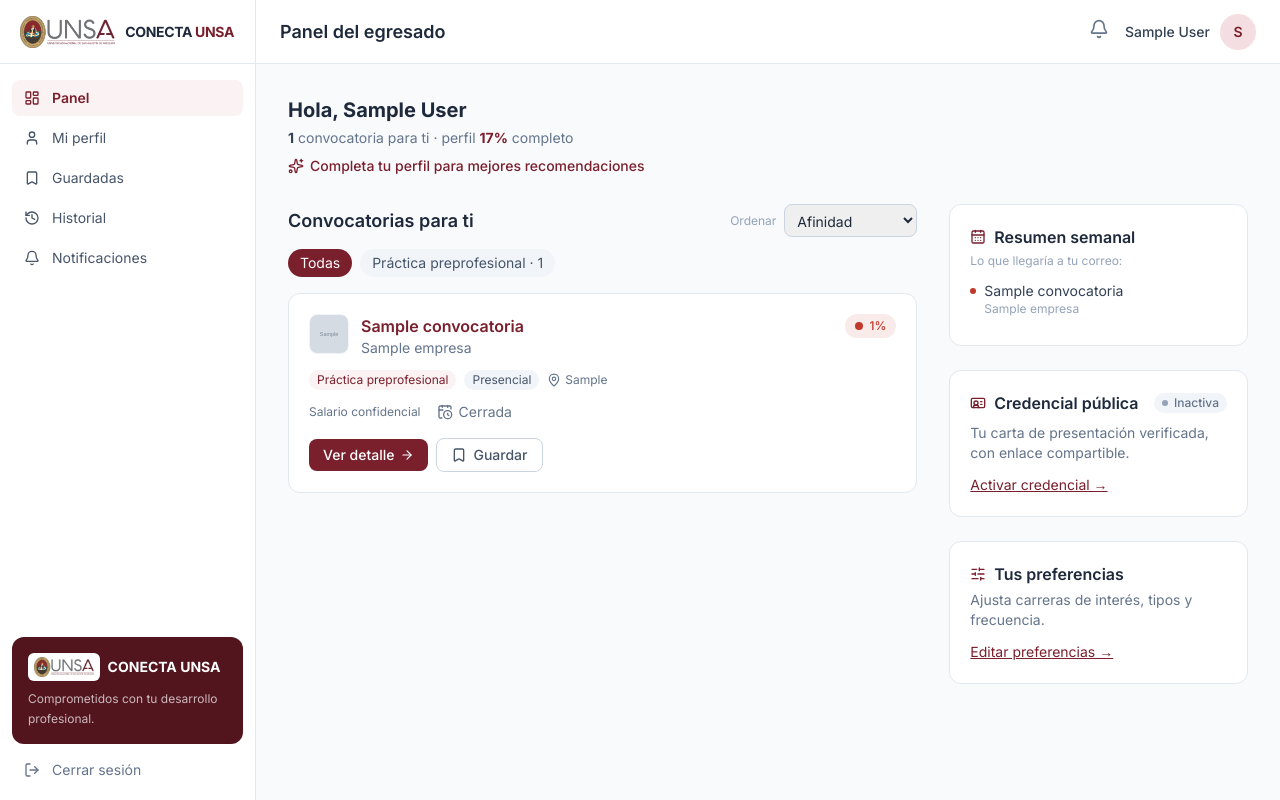
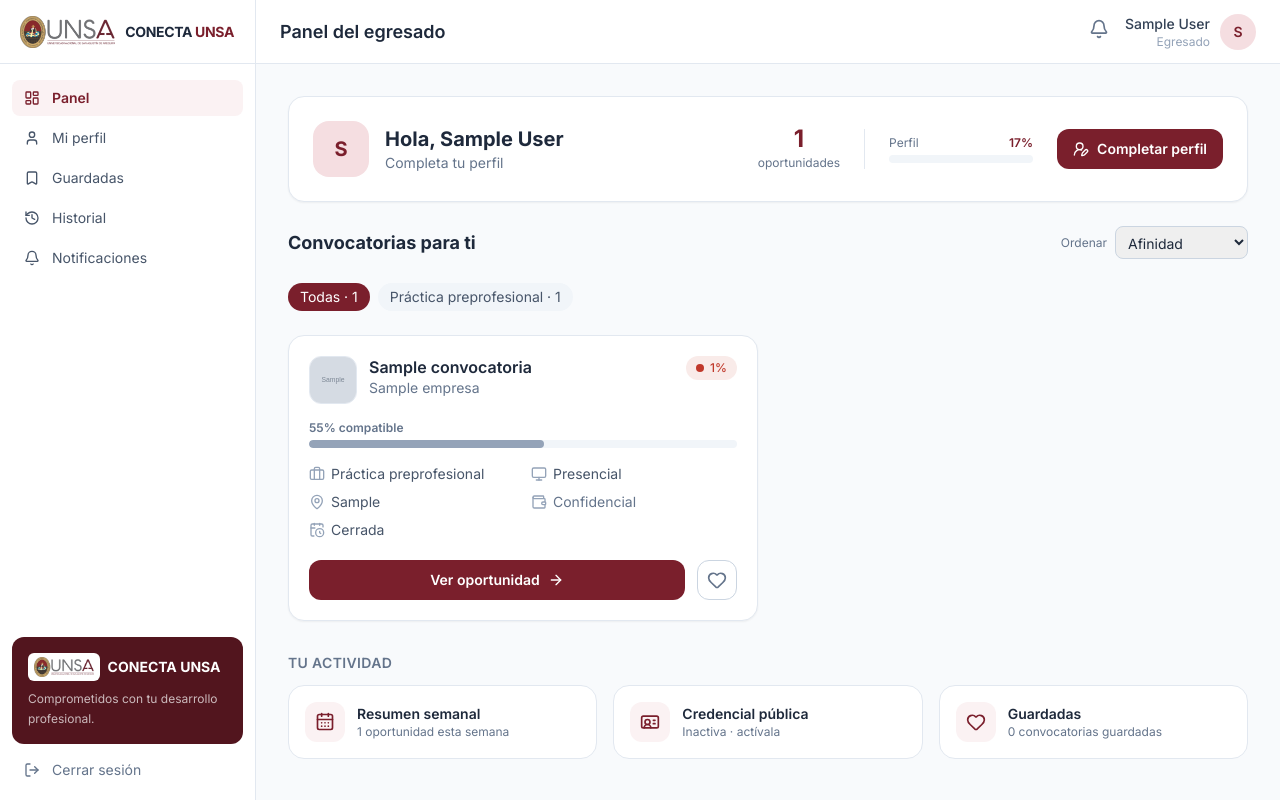
Before and after one commit to Cristhianepcc/conecta-unsa, a Django app: page /usuarios/dashboard/ in a window 1280 px wide. Run offline with Django 5.2, Linux system fonts and the light colour scheme; a user stored in the database is signed in; data comes from the database, SQL or seed files in the repository; tables that the repository leaves empty hold one stand-in row (values such as "Sample post"); grey boxes marked "Sample" are stand-in pictures; some libraries are stand-ins or nearby versions.

Commit message:
redesign(10): dashboard egresado de 2 zonas centrado en oportunidades
- elimina columna derecha; header card (nombre, carrera, N oportunidades, % perfil + barra, CTA)
- tarjetas de oportunidad: logo, % compatible con barra, meta clave, chips '¿por que te la
  recomendamos?', botones [Ver oportunidad] + corazon Guardar (radius 16px, sombras suaves)
- compatibilidad() en matching (match % + chips cortos)
- feed a 2-3 columnas; 'Tu actividad' inferior (resumen/credencial/guardadas) en cards horizontales
- tests de landing sincronizados con su rediseno; 126 tests verdes

```diff
--- /dev/null
+++ b/apps/convocatorias/templates/convocatorias/_oportunidad.html
@@ -0,0 +1,95 @@
+{% comment %}Tarjeta de oportunidad (feed del egresado).
+Contexto: item.conv, item.match (int %), item.chips (list), guardadas_ids.{% endcomment %}
+{% with conv=item.conv %}
+<article id="conv-{{ conv.id }}"
+         class="scroll-mt-24 flex flex-col rounded-2xl border border-slate-200 bg-white p-5 shadow-sm hover:shadow-md hover:border-granate-200 transition">
+  <!-- Encabezado -->
+  <div class="flex items-start gap-3">
+    {% if conv.empresa.logo_url %}
+    <img src="{{ conv.empresa.logo_url }}" alt="" class="h-12 w-12 shrink-0 rounded-xl object-cover border border-slate-200">
+    {% else %}
+    <span class="h-12 w-12 shrink-0 rounded-xl bg-granate-50 text-granate-700 grid place-items-center font-bold">
+      {{ conv.empresa.nombre_comercial|default:conv.empresa.razon_social|slice:":1"|upper }}
+    </span>
+    {% endif %}
+    <div class="min-w-0 flex-1">
+      <a href="{% url 'convocatorias:detalle' conv.id %}" class="block font-semibold text-slate-800 hover:text-granate-700 leading-snug">
+        {{ conv.titulo }}
+      </a>
+      <p class="text-sm text-slate-500 truncate">
+        {{ conv.empresa }}
+        {% if conv.empresa.verificada %}<i data-lucide="badge-check" class="inline w-3.5 h-3.5 text-exito align-text-bottom" title="Empresa verificada"></i>{% endif %}
+      </p>
+    </div>
+    {% include "convocatorias/_transparencia.html" with et=conv.etiqueta_transparencia pct=conv.transparencia_pct variant="pill" %}
+  </div>
+
+  <!-- Compatibilidad (Match) -->
+  <div class="mt-4">
+    <div class="flex items-center justify-between text-xs">
+      <span class="font-semibold {% if item.match >= 80 %}text-exito{% elif item.match >= 60 %}text-granate-700{% else %}text-slate-500{% endif %}">
+        {{ item.match }}% compatible
+      </span>
+    </div>
+    <div class="mt-1 h-2 rounded-full bg-slate-100 overflow-hidden"
+         role="img" aria-label="Compatibilidad {{ item.match }} por ciento">
+      <div class="h-full rounded-full {% if item.match >= 80 %}bg-exito{% elif item.match >= 60 %}bg-granate-600{% else %}bg-slate-400{% endif %}"
+           style="width: {{ item.match }}%"></div>
+    </div>
+  </div>
+
+  <!-- Meta clave -->
+  <div class="mt-4 grid grid-cols-2 gap-x-4 gap-y-2 text-sm">
+    <span class="inline-flex items-center gap-1.5 text-slate-600"><i data-lucide="briefcase" class="w-4 h-4 text-slate-400"></i>{{ conv.get_tipo_display }}</span>
+    {% if conv.modalidad %}<span class="inline-flex items-center gap-1.5 text-slate-600"><i data-lucide="monitor" class="w-4 h-4 text-slate-400"></i>{{ conv.get_modalidad_display }}</span>{% endif %}
+    {% if conv.ubicacion %}<span class="inline-flex items-center gap-1.5 text-slate-600"><i data-lucide="map-pin" class="w-4 h-4 text-slate-400"></i>{{ conv.ubicacion }}</span>{% endif %}
+    {% if conv.banda_salarial_min and conv.banda_salarial_max and not conv.salario_confidencial %}
+      <span class="inline-flex items-center gap-1.5 font-medium text-slate-700"><i data-lucide="wallet" class="w-4 h-4 text-granate-700"></i>S/ {{ conv.banda_salarial_min }}–{{ conv.banda_salarial_max }}</span>
+    {% elif conv.salario_confidencial %}
+      <span class="inline-flex items-center gap-1.5 text-slate-500"><i data-lucide="wallet" class="w-4 h-4 text-slate-400"></i>Confidencial</span>
+    {% endif %}
+    {% if conv.fecha_limite %}
+      <span class="inline-flex items-center gap-1.5 {% if conv.cierra_pronto %}text-peligro font-medium{% else %}text-slate-600{% endif %}"
+            title="Postula hasta {{ conv.fecha_limite|date:'j M Y' }}">
+        <i data-lucide="calendar-clock" class="w-4 h-4 {% if not conv.cierra_pronto %}text-slate-400{% endif %}"></i>
+        {% with d=conv.dias_para_cierre %}{% if d == 0 %}Cierra hoy{% elif d == 1 %}Cierra mañana{% elif d > 1 %}Cierra en {{ d }} días{% else %}Cerrada{% endif %}{% endwith %}
+      </span>
+    {% endif %}
+  </div>
+
+  <!-- ¿Por qué te recomendamos? -->
+  {% if item.chips %}
+  <div class="mt-4 rounded-xl bg-granate-50/60 p-3">
+    <p class="text-xs font-medium text-granate-700 flex items-center gap-1.5"><i data-lucide="sparkles" class="w-3.5 h-3.5"></i> ¿Por qué te la recomendamos?</p>
+    <div class="mt-2 flex flex-wrap gap-1.5">
+      {% for chip in item.chips %}
+      <span class="rounded-full bg-white border border-granate-100 text-granate-700 text-xs px-2.5 py-1">{{ chip }}</span>
+      {% endfor %}
+    </div>
+  </div>
+  {% endif %}
+
+  <!-- Acciones -->
+  <div class="mt-5 flex items-center gap-3">
+    <a href="{% url 'convocatorias:detalle' conv.id %}"
+       class="flex-1 inline-flex items-center justify-center gap-2 rounded-xl bg-granate-700 px-4 py-2.5 text-sm font-semibold text-white hover:bg-granate-800">
+      Ver oportunidad <i data-lucide="arrow-right" class="w-4 h-4"></i>
+    </a>
+    <form method="post" action="{% url 'convocatorias:guardar' conv.id %}">
+      {% csrf_token %}
+      <input type="hidden" name="next" value="{{ request.get_full_path }}#conv-{{ conv.id }}">
+      {% if conv.id in guardadas_ids %}
+      <button aria-label="Quitar de guardadas" title="Guardada"
+              class="inline-flex items-center justify-center h-10 w-10 rounded-xl border border-granate-700 text-granate-700 hover:bg-granate-50">
+        <i data-lucide="heart" class="w-5 h-5 fill-current"></i>
+      </button>
+      {% else %}
+      <button aria-label="Guardar oportunidad" title="Guardar"
+              class="inline-flex items-center justify-center h-10 w-10 rounded-xl border border-slate-300 text-slate-500 hover:border-granate-300 hover:text-granate-700">
+        <i data-lucide="heart" class="w-5 h-5"></i>
+      </button>
+      {% endif %}
+    </form>
+  </div>
+</article>
+{% endwith %}
--- a/apps/usuarios/templates/usuarios/dashboard.html
+++ b/apps/usuarios/templates/usuarios/dashboard.html
@@ -2,34 +2,59 @@
 
 {% block title %}Mi panel — CONECTA UNSA{% endblock %}
 {% block dashboard_title %}Panel del egresado{% endblock %}
-
+{% block user_role %}{{ talento.get_estado_academico_display|default:"Egresado" }}{% endblock %}
 {% block sidebar_items %}{% include "usuarios/_sidebar_egresado.html" with seccion="dashboard" %}{% endblock %}
 
 {% block dashboard_content %}
-<div class="max-w-5xl">
-  <!-- Encabezado con resumen accionable -->
-  <h2 class="text-xl font-bold text-slate-800">
-    Hola, {{ request.user.get_full_name|default:request.user.email }}
-  </h2>
-  <p class="mt-1 text-sm text-slate-500">
-    {% if talento.carrera %}{{ talento.carrera }} · {{ talento.get_estado_academico_display }} · {% endif %}
-    <strong class="text-slate-700">{{ total }}</strong> convocatoria{{ total|pluralize }} para ti ·
-    perfil <strong class="text-granate-700">{{ completitud.pct }}%</strong> completo
+<div class="max-w-screen-2xl space-y-6">
+
+  <!-- ===== Header card ===== -->
+  <section class="rounded-2xl border border-slate-200 bg-white p-5 sm:p-6 shadow-sm">
+    <div class="flex flex-col lg:flex-row lg:items-center gap-5">
+      <div class="flex items-center gap-4 min-w-0">
+        <span class="h-14 w-14 shrink-0 rounded-2xl bg-granate-100 text-granate-700 grid place-items-center text-xl font-bold">
+          {{ request.user.get_full_name|default:request.user.email|first|upper }}
+        </span>
+        <div class="min-w-0">
+          <h2 class="text-xl font-bold text-slate-800 truncate">Hola, {{ request.user.get_full_name|default:request.user.email }}</h2>
+          <p class="text-sm text-slate-500 truncate">
+            {% if talento.carrera %}{{ talento.carrera }} · {{ talento.get_estado_academico_display }}{% else %}Completa tu perfil{% endif %}
           </p>
-  {% if completitud.pct < 100 %}
-  <a href="{% url 'usuarios:perfil' %}" class="mt-2 inline-flex items-center gap-1.5 text-sm text-granate-700 font-medium hover:underline">
-    <i data-lucide="sparkles" class="w-4 h-4"></i> Completa tu perfil para mejores recomendaciones
+        </div>
+      </div>
+
+      <!-- Métricas + progreso -->
+      <div class="lg:ml-auto flex flex-col sm:flex-row items-stretch sm:items-center gap-4 lg:gap-6">
+        <div class="flex items-center gap-6">
+          <div class="text-center">
+            <p class="text-2xl font-bold text-granate-700 leading-none">{{ total }}</p>
+            <p class="text-xs text-slate-500 mt-1">oportunidades</p>
+          </div>
+          <div class="h-10 w-px bg-slate-200 hidden sm:block"></div>
+          <div class="min-w-[9rem]">
+            <div class="flex items-center justify-between text-xs">
+              <span class="text-slate-500">Perfil</span>
+              <span class="font-semibold text-granate-700">{{ completitud.pct }}%</span>
+            </div>
+            <div class="mt-1 h-2 rounded-full bg-slate-100 overflow-hidden">
+              <div class="h-full rounded-full bg-granate-600" style="width: {{ completitud.pct }}%"></div>
+            </div>
+          </div>
+        </div>
+        <a href="{% url 'usuarios:perfil' %}"
+           class="inline-flex items-center justify-center gap-2 rounded-xl bg-granate-700 px-4 py-2.5 text-sm font-semibold text-white hover:bg-granate-800 whitespace-nowrap">
+          <i data-lucide="user-round-pen" class="w-4 h-4"></i> Completar perfil
         </a>
-  {% endif %}
+      </div>
+    </div>
+  </section>
 
-  <div class="mt-6 grid gap-8 lg:grid-cols-3">
-    <!-- Feed -->
-    <div class="lg:col-span-2">
-      <div class="flex items-center justify-between gap-3">
-        <h3 class="text-lg font-semibold text-slate-800">Convocatorias para ti</h3>
+  <!-- ===== Toolbar ===== -->
+  <div class="flex flex-wrap items-center justify-between gap-3">
+    <h3 class="text-lg font-bold text-slate-800">Convocatorias para ti</h3>
     <form method="get" class="flex items-center gap-2">
       {% if tipo %}<input type="hidden" name="tipo" value="{{ tipo }}">{% endif %}
-          <label class="text-xs text-slate-400">Ordenar</label>
+      <label class="text-xs text-slate-500">Ordenar</label>
       <select name="orden" onchange="this.form.submit()"
               class="text-sm border border-slate-300 rounded-lg px-2 py-1.5 focus:outline-none focus:ring-2 focus:ring-granate-200">
         <option value="afinidad" {% if orden == 'afinidad' %}selected{% endif %}>Afinidad</option>
@@ -39,27 +64,21 @@
     </form>
   </div>
 
-      <!-- Chips de filtro por tipo -->
   {% if tipos_presentes %}
-      <div class="mt-3 flex flex-wrap gap-2 text-sm">
-        <a href="?orden={{ orden }}"
-           class="rounded-full px-3 py-1 {% if not tipo %}bg-granate-700 text-white{% else %}bg-slate-100 text-slate-600 hover:bg-slate-200{% endif %}">
-          Todas
-        </a>
+  <div class="flex flex-wrap gap-2 text-sm">
+    <a href="?orden={{ orden }}" class="rounded-full px-3 py-1 {% if not tipo %}bg-granate-700 text-white{% else %}bg-slate-100 text-slate-600 hover:bg-slate-200{% endif %}">Todas · {{ total }}</a>
     {% for t in tipos_presentes %}
-        <a href="?tipo={{ t.value }}&orden={{ orden }}"
-           class="rounded-full px-3 py-1 {% if tipo == t.value %}bg-granate-700 text-white{% else %}bg-slate-100 text-slate-600 hover:bg-slate-200{% endif %}">
-          {{ t.label }} · {{ t.n }}
-        </a>
+    <a href="?tipo={{ t.value }}&orden={{ orden }}" class="rounded-full px-3 py-1 {% if tipo == t.value %}bg-granate-700 text-white{% else %}bg-slate-100 text-slate-600 hover:bg-slate-200{% endif %}">{{ t.label }} · {{ t.n }}</a>
     {% endfor %}
   </div>
   {% endif %}
 
-      <div class="mt-4 space-y-4">
-        {% for conv, puntaje, motivos in items %}
-          {% include "convocatorias/_tarjeta.html" with conv=conv motivos=motivos guardadas_ids=guardadas_ids %}
+  <!-- ===== Feed (2 columnas, foco principal) ===== -->
+  <div class="grid gap-5 lg:grid-cols-2 2xl:grid-cols-3">
+    {% for item in items %}
+      {% include "convocatorias/_oportunidad.html" with item=item guardadas_ids=guardadas_ids %}
     {% empty %}
-          <div class="rounded-xl border border-dashed border-slate-300 p-10 text-center">
+      <div class="lg:col-span-2 2xl:col-span-3 rounded-2xl border border-dashed border-slate-300 p-12 text-center">
         <div class="mx-auto flex h-12 w-12 items-center justify-center rounded-full bg-granate-50 text-granate-700">
           <i data-lucide="search-x" class="w-6 h-6"></i>
         </div>
@@ -69,52 +88,36 @@
       </div>
     {% endfor %}
   </div>
-    </div>
 
-    <!-- Lateral -->
-    <aside class="space-y-6">
-      <div class="rounded-xl border border-slate-200 bg-white p-5">
-        <h3 class="font-semibold text-slate-800 flex items-center gap-2"><i data-lucide="calendar-days" class="w-4 h-4 text-granate-700"></i> Resumen semanal</h3>
-        <p class="text-xs text-slate-400 mt-1">Lo que llegaría a tu correo:</p>
-        <ul class="mt-3 divide-y divide-slate-100">
-          {% for c in resumen %}
-          <li class="py-2 first:pt-0">
-            <a href="{% url 'convocatorias:detalle' c.id %}" class="group block">
-              <span class="flex items-center gap-2">
-                {% include "convocatorias/_transparencia.html" with et=c.etiqueta_transparencia pct=c.transparencia_pct variant="dot" %}
-                <span class="text-sm text-slate-700 group-hover:text-granate-700 truncate">{{ c.titulo }}</span>
+  <!-- ===== Tu actividad (sección inferior compacta) ===== -->
+  <section class="pt-2">
+    <h3 class="text-sm font-semibold text-slate-500 uppercase tracking-wide">Tu actividad</h3>
+    <div class="mt-3 grid gap-4 sm:grid-cols-3">
+      <!-- Resumen semanal -->
+      <a href="{% url 'notificaciones:lista' %}" class="rounded-2xl border border-slate-200 bg-white p-4 hover:shadow-sm transition flex items-center gap-3">
+        <span class="h-10 w-10 shrink-0 rounded-xl bg-granate-50 text-granate-700 grid place-items-center"><i data-lucide="calendar-days" class="w-5 h-5"></i></span>
+        <span class="min-w-0">
+          <span class="block text-sm font-semibold text-slate-800">Resumen semanal</span>
+          <span class="block text-xs text-slate-500">{{ resumen_n }} oportunidad{{ resumen_n|pluralize:"es" }} esta semana</span>
         </span>
-              <span class="ml-3.5 block text-xs text-slate-400 truncate">{{ c.empresa }}</span>
       </a>
-          </li>
-          {% empty %}
-          <li class="py-2 text-sm text-slate-400">Sin novedades esta semana.</li>
-          {% endfor %}
-        </ul>
-      </div>
-
       <!-- Credencial pública -->
-      <div class="rounded-xl border border-slate-200 bg-white p-5">
-        <div class="flex items-center justify-between">
-          <h3 class="font-semibold text-slate-800 flex items-center gap-2"><i data-lucide="id-card" class="w-4 h-4 text-granate-700"></i> Credencial pública</h3>
-          <span class="inline-flex items-center gap-1.5 text-xs font-medium rounded-full px-2 py-0.5
-            {% if talento.cred_activa %}bg-exito/10 text-exito{% else %}bg-slate-100 text-slate-500{% endif %}">
-            <span class="h-1.5 w-1.5 rounded-full {% if talento.cred_activa %}bg-exito{% else %}bg-slate-400{% endif %}"></span>
-            {% if talento.cred_activa %}Activa{% else %}Inactiva{% endif %}
+      <a href="{% url 'usuarios:credencial_config' %}" class="rounded-2xl border border-slate-200 bg-white p-4 hover:shadow-sm transition flex items-center gap-3">
+        <span class="h-10 w-10 shrink-0 rounded-xl bg-granate-50 text-granate-700 grid place-items-center"><i data-lucide="id-card" class="w-5 h-5"></i></span>
+        <span class="min-w-0">
+          <span class="block text-sm font-semibold text-slate-800">Credencial pública</span>
+          <span class="block text-xs {% if talento.cred_activa %}text-exito{% else %}text-slate-500{% endif %}">{% if talento.cred_activa %}Activa · compartible{% else %}Inactiva · actívala{% endif %}</span>
         </span>
-        </div>
-        <p class="text-sm text-slate-500 mt-2">Tu carta de presentación verificada, con enlace compartible.</p>
-        <a href="{% url 'usuarios:credencial_config' %}" class="mt-3 inline-block text-sm text-granate-700 underline">
-          {% if talento.cred_activa %}Ver / compartir enlace →{% else %}Activar credencial →{% endif %}
+      </a>
+      <!-- Guardadas -->
+      <a href="{% url 'usuarios:guardadas' %}" class="rounded-2xl border border-slate-200 bg-white p-4 hover:shadow-sm transition flex items-center gap-3">
+        <span class="h-10 w-10 shrink-0 rounded-xl bg-granate-50 text-granate-700 grid place-items-center"><i data-lucide="heart" class="w-5 h-5"></i></span>
+        <span class="min-w-0">
+          <span class="block text-sm font-semibold text-slate-800">Guardadas</span>
+          <span class="block text-xs text-slate-500">{{ n_guardadas }} convocatoria{{ n_guardadas|pluralize }} guardada{{ n_guardadas|pluralize }}</span>
+        </span>
       </a>
     </div>
-
-      <div class="rounded-xl border border-slate-200 bg-white p-5">
-        <h3 class="font-semibold text-slate-800 flex items-center gap-2"><i data-lucide="sliders-horizontal" class="w-4 h-4 text-granate-700"></i> Tus preferencias</h3>
-        <p class="text-sm text-slate-500 mt-1">Ajusta carreras de interés, tipos y frecuencia.</p>
-        <a href="{% url 'usuarios:perfil' %}" class="mt-3 inline-block text-sm text-granate-700 underline">Editar preferencias →</a>
-      </div>
-    </aside>
-  </div>
+  </section>
 </div>
 {% endblock %}
--- a/apps/usuarios/views.py
+++ b/apps/usuarios/views.py
@@ -151,13 +151,14 @@ def dashboard(request):
 
     from collections import Counter
 
-    from apps.convocatorias.interacciones import ids_guardadas
+    from apps.convocatorias.interacciones import guardadas_de, ids_guardadas
     from apps.core import constants
+    from apps.matching.services import compatibilidad
 
     talento = asegurar_perfil_talento(request.user)
     full = matching_feed(request.user)  # [(conv, puntaje, motivos)] ordenado por afinidad
 
-    # Filtro por tipo + orden (CA-feed): chips estables sobre el conjunto completo.
+    # Filtro por tipo + orden (chips estables sobre el conjunto completo).
     labels = dict(constants.TIPOS_CONVOCATORIA)
     conteo = Counter(it[0].tipo for it in full)
     tipos_presentes = [
@@ -166,11 +167,17 @@ def dashboard(request):
 
     tipo = request.GET.get("tipo") or ""
     orden = request.GET.get("orden") or "afinidad"
-    items = [it for it in full if it[0].tipo == tipo] if tipo else list(full)
+    seleccion = [it for it in full if it[0].tipo == tipo] if tipo else list(full)
     if orden == "reciente":
-        items.sort(key=lambda it: it[0].creada_en, reverse=True)
+        seleccion.sort(key=lambda it: it[0].creada_en, reverse=True)
     elif orden == "transparencia":
-        items.sort(key=lambda it: it[0].transparencia_pct, reverse=True)
+        seleccion.sort(key=lambda it: it[0].transparencia_pct, reverse=True)
+
+    # Enriquecer con compatibilidad (% match) + chips de recomendación.
+    items = []
+    for conv, _puntaje, _motivos in seleccion:
+        pct, chips = compatibilidad(request.user, conv)
+        items.append({"conv": conv, "match": pct, "chips": chips})
 
     return render(
         request,
@@ -183,8 +190,10 @@ def dashboard(request):
             "orden": orden,
             "tipos_presentes": tipos_presentes,
             "completitud": completitud_perfil(talento),
-            "resumen": [conv for conv, _p, _m in full[:4]],
             "guardadas_ids": ids_guardadas(request.user),
+            # "Tu actividad" (sección inferior compacta)
+            "n_guardadas": guardadas_de(request.user).count(),
+            "resumen_n": len(full),
         },
     )
 
```
Also changed, not shown: apps/core/tests.py (+9 -6 lines), apps/matching/services.py (+45 -0 lines). Lines whose indentation alone changed are shown as unchanged.
